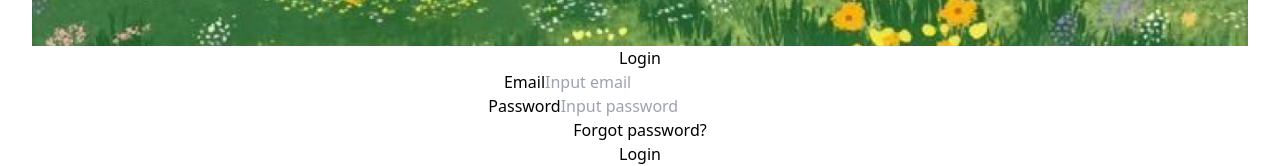
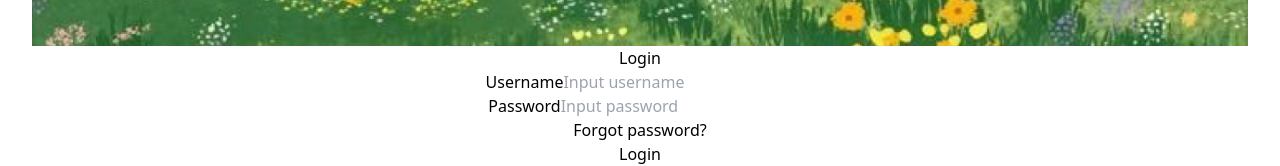
Before and after one commit to Ojangboy/FICPACT-2026, a React (Vite) app in the folder garden-client/: page /login in a window 1280 px wide. Shown: the part 1295-1461 px from the top of the page. Built offline with nearby package versions, Linux system fonts and the light colour scheme.

Commit message:
Change email field to username in Login component

```diff
--- a/garden-client/src/components/Login.jsx
+++ b/garden-client/src/components/Login.jsx
@@ -4,7 +4,7 @@ import loginImg from '../assets/gambar-login-regist.jpeg';
 import { authApi } from '../api/api';
 
 const Login = () => {
-  const [email, setEmail] = useState('');
+  const [username, setUsername] = useState('');
   const [password, setPassword] = useState('');
   const [loading, setLoading] = useState(false);
   const [error, setError] = useState('');
@@ -16,7 +16,7 @@ const Login = () => {
     setLoading(true);
 
     try {
-      const res = await authApi.login({ email, password });
+      const res = await authApi.login({ username, password });
 
       localStorage.setItem('access_token', res.data.access_token);
       localStorage.setItem('refresh_token', res.data.refresh_token);
@@ -54,15 +54,15 @@ const Login = () => {
             <h2 className="text-4xl font-bold text-gray-800 mb-10">Login</h2>
 
             <form onSubmit={handleSubmit} className="space-y-6">
-              {/* Field Email */}
+              {/* Field Username */}
               <div className="flex flex-col gap-2">
-                <label className="text-sm font-semibold text-gray-600 ml-1">Email</label>
+                <label className="text-sm font-semibold text-gray-600 ml-1">Username</label>
                 <input
-                  type="email"
-                  placeholder="Input email"
+                  type="text"
+                  placeholder="Input username"
                   className="w-full px-6 py-3 rounded-full border border-gray-300 focus:outline-none focus:ring-2 focus:ring-pink-300 transition-all"
-                  value={email}
-                  onChange={(e) => setEmail(e.target.value)}
+                  value={username}
+                  onChange={(e) => setUsername(e.target.value)}
                   required
                 />
               </div>
```
